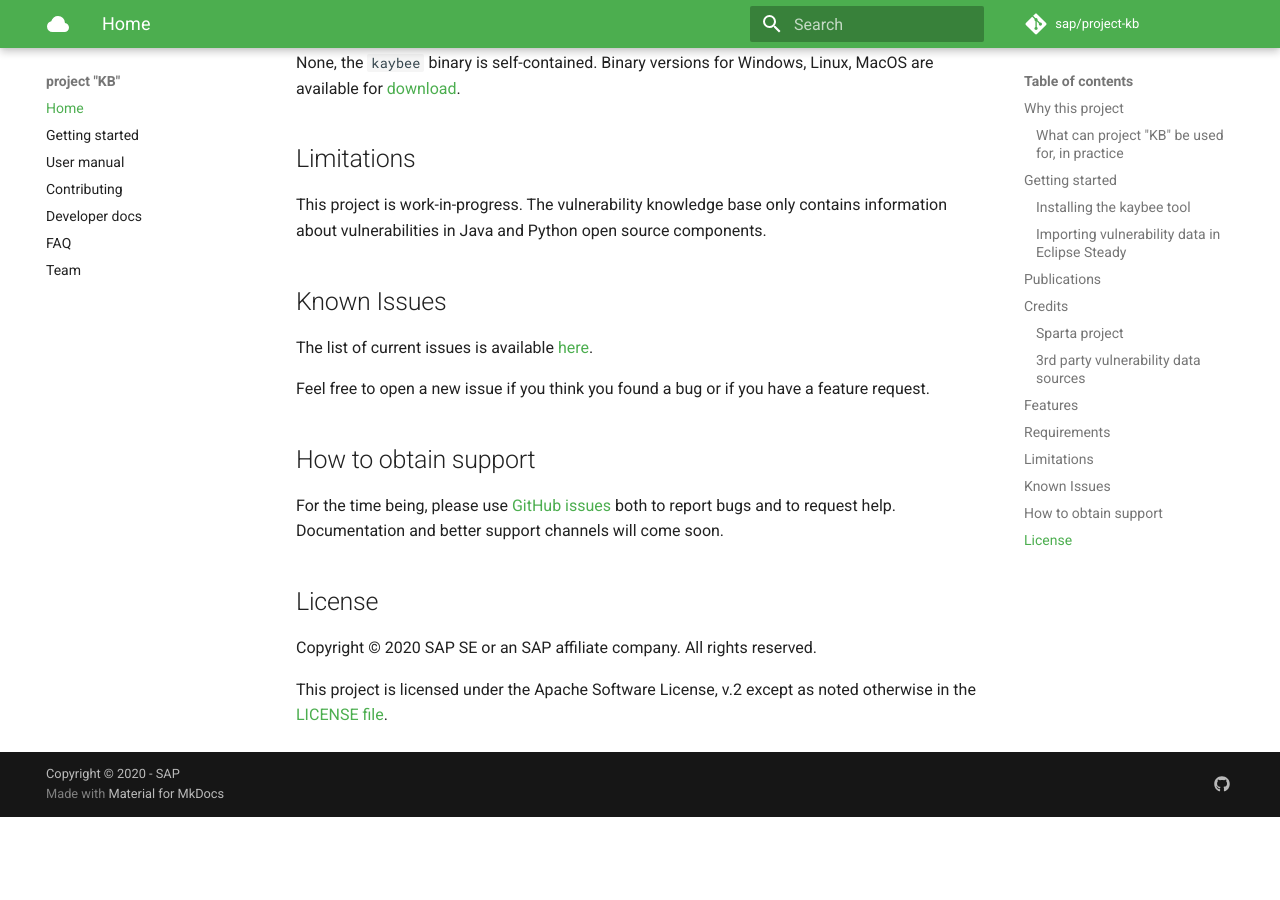
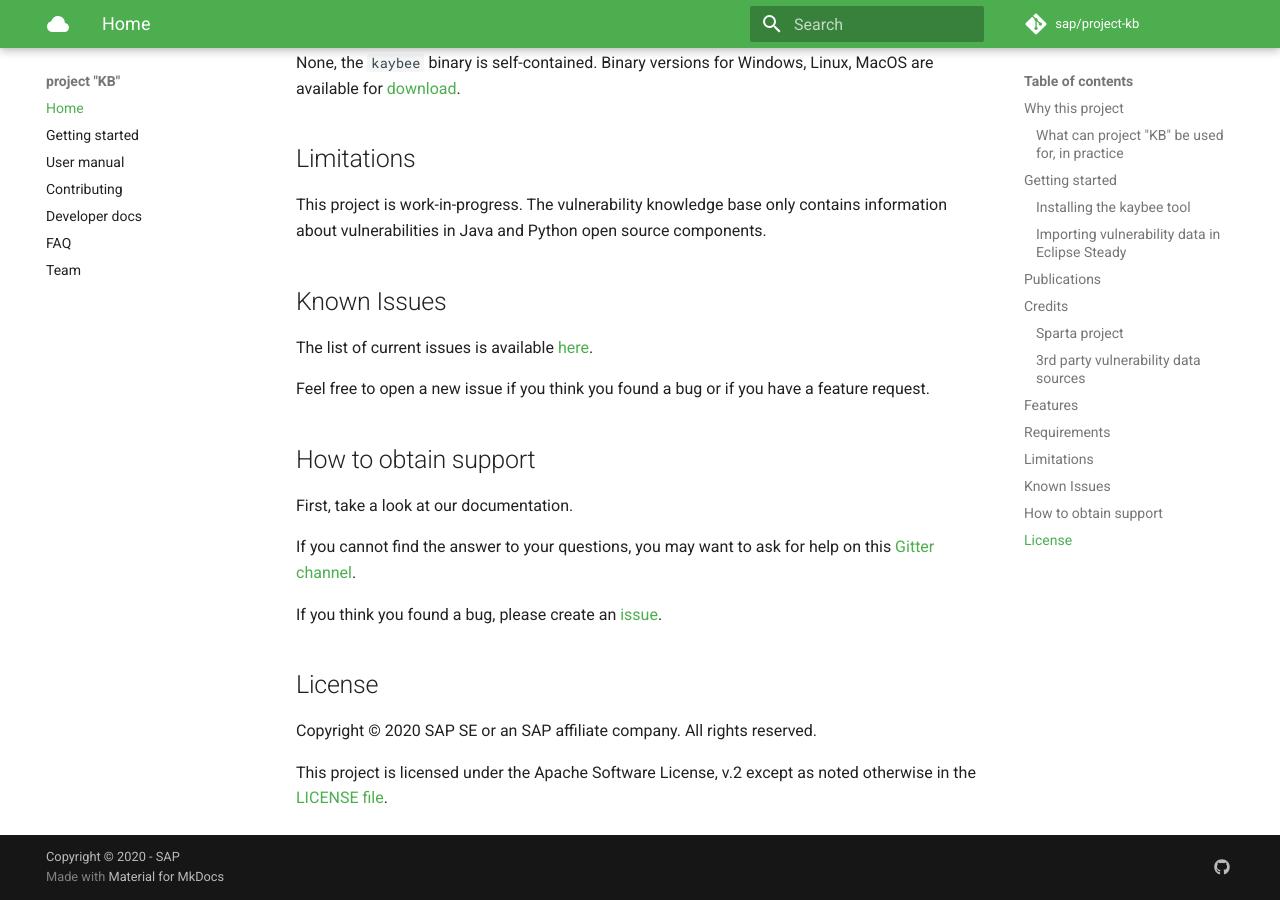
Before and after one commit to SAP/project-kb, an MkDocs documentation site: the page built from docs/index.md, in a window 1280 px wide and 900 px high, scrolled down 2578 px. Built offline with MkDocs 1.6.1 and Material for MkDocs 9.7.7, drawn with Linux system fonts in a browser that asks for light colours; comment, search, counter and statistics services are not loaded; before the commit the page ends 3395 px from its top, so only the background shows below that.

Commit message:
docs: refer to gitter for support

```diff
--- a/docs/index.md
+++ b/docs/index.md
@@ -135,9 +135,12 @@ feature request.
 
 ## How to obtain support
 
-For the time being, please use [GitHub
-issues](https://github.com/SAP/project-kb/issues) both to report bugs and to
-request help. Documentation and better support channels will come soon.
+First, take a look at our documentation.
+
+If you cannot find the answer to your questions, you may want to ask for help
+on this [Gitter channel](https://gitter.im/project-kb/help).
+
+If you think you found a bug, please create an [issue](https://github.com/SAP/project-kb/issues).
 
 
 ## License
```
Also changed, not shown: docs/faq.md (+5 -1 lines).
